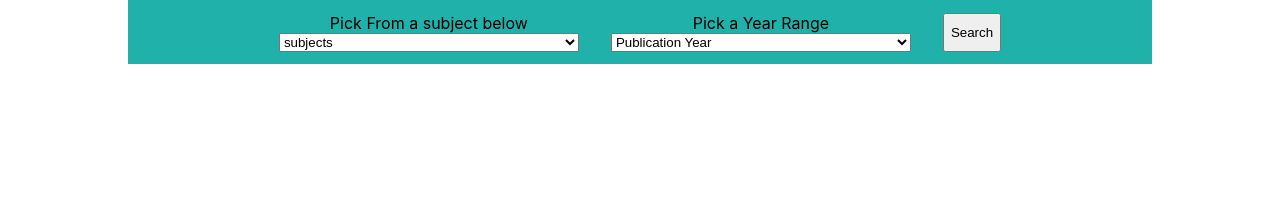
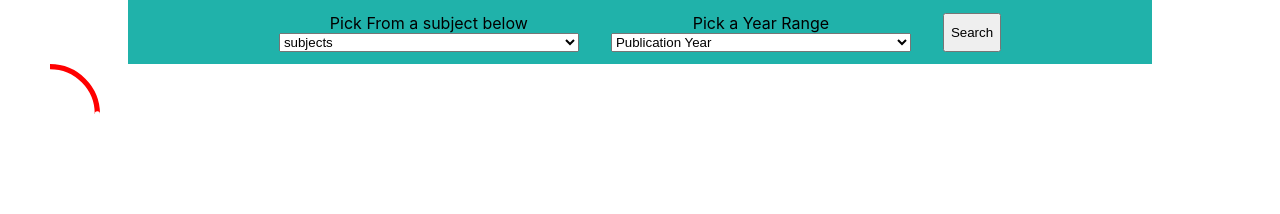
Before and after one commit to bbatal/bart-batalinski-project-3, a React (Create React App) app: page / in a window 1280 px wide. Both pictures are taken after a click on the button "Search". Shown: the top 214 px of the page. Built offline with nearby package versions, Linux system fonts and the light colour scheme.

Commit message:
fixed apiIssue by creating new array out of the returned api array :trimuph::trophy::shrugging_man:

```diff
--- a/package.json
+++ b/package.json
@@ -9,6 +9,7 @@
     "axios": "^0.24.0",
     "react": "^17.0.2",
     "react-dom": "^17.0.2",
+    "react-loader-spinner": "^5.0.7",
     "react-scripts": "5.0.0",
     "web-vitals": "^2.1.3"
   },
--- a/src/App.js
+++ b/src/App.js
@@ -1,14 +1,18 @@
 import './App.css';
 import { useState, useEffect } from 'react';
 import axios from 'axios';
+import { TailSpin } from 'react-loader-spinner';
+
 
 function App() {
   const [books, setBooks] = useState([]);
   const [userSubject, setUserSubject] = useState('');
   const [publicationDate, setPublicationDate] = useState('');
   const [searchTerm, setSearchTerm] = useState('');
+  const [isHidden, setIsHidden] = useState(true);
 
 
+  // console.log("these are the books: ", books);
   // make an API call to the Open Library.org API
   useEffect(() => {
     if(searchTerm.length > 0) {
@@ -23,8 +27,17 @@ function App() {
 
       })
       .then((response) => {
-        console.log(response.data.works[0])
-        setBooks(response.data.works);
+        const arr = [];
+        response.data.works.forEach((itemInArr) => {
+          const obj = {
+            img: itemInArr["cover_id"],
+            title: itemInArr.title
+          }
+
+          arr.push(obj);
+        })
+        setIsHidden(true)
+        setBooks(arr);
       })
     }
   }, [searchTerm])
@@ -33,6 +46,8 @@ function App() {
   const handleSubmit = (event) => {
     event.preventDefault();
 
+    setBooks([])
+    setIsHidden(false);
     setSearchTerm(publicationDate);
   }
 
@@ -86,18 +101,21 @@ function App() {
         </form>
       </header>
 
-        {
-          books.map((bookInfo) => {
-            // const imgString = `https://covers.openlibrary.org/b/id/${bookInfo["cover_id"]}-L.jpg`;
-            return (
-              <div key={bookInfo.id}>
-                {/* <img src={imgString} /> */}
-                <h2>{bookInfo.title}</h2>
+      {!isHidden && <TailSpin
+       height={100}
+       width={100}
+       color='red'
+       ariaLabel='loading'
+       />}
 
-              </div>
-            )
-          })
-        }
+       { books.map((item, index) => {
+           return (
+             <div className='input-container' key={index}>
+               <h2>hello friends</h2>
+             </div>
+           )
+         })
+       }
 
     </div>
   );
```
Also changed, not shown: 1 other file (tests, documents, lock files or other folders).
